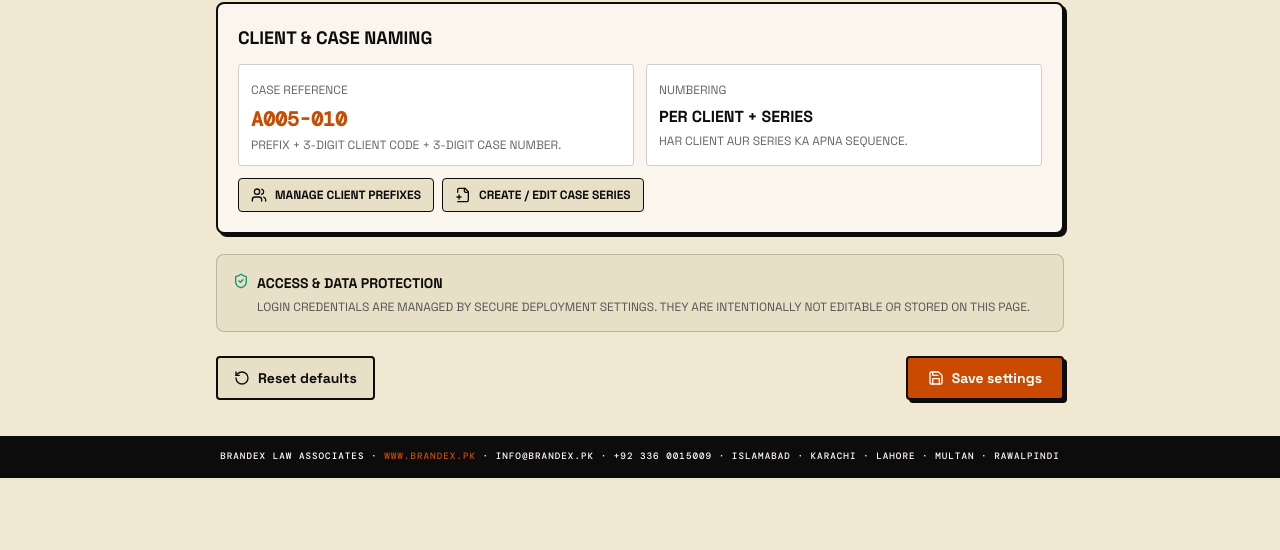
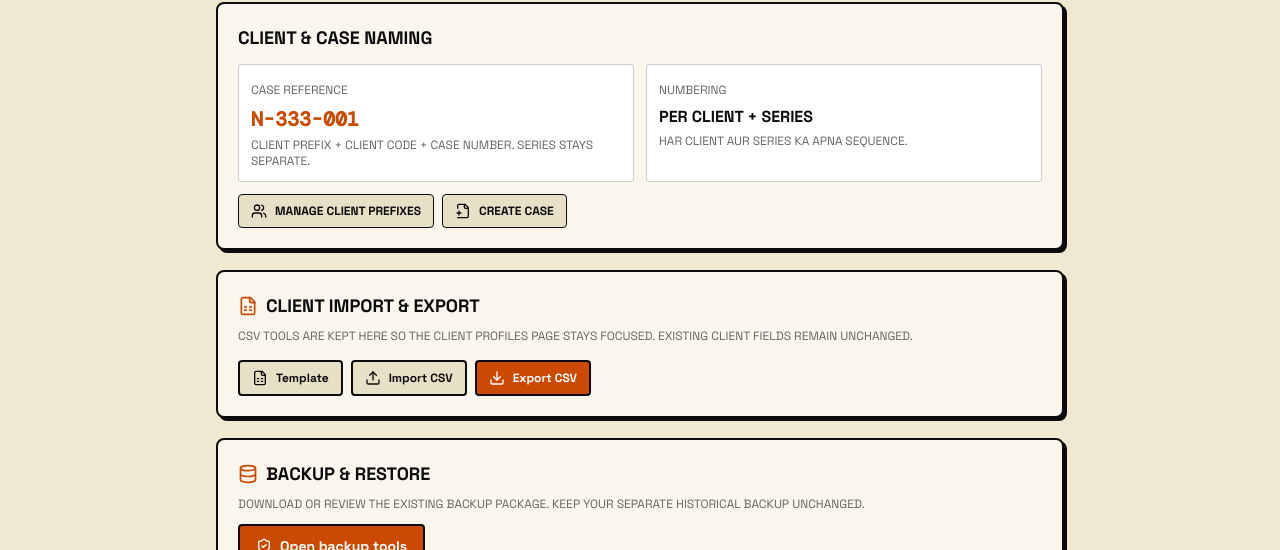
Before and after one commit to 0utLawzz/Brandex-Workflow, a Next.js app: page /settings in a window 1280 px wide. Shown: the part 402-952 px from the top of the page. Before the commit the page ends 880 px from the top, so only its background shows below. Built offline with nearby package versions, Linux system fonts and the light colour scheme; no server answers.

Commit message:
Bring backup and client CSV tools into Settings

```diff
--- a/app/settings/page.tsx
+++ b/app/settings/page.tsx
@@ -4,7 +4,9 @@ import React, { useEffect, useState } from 'react';
 import Link from 'next/link';
 import Navbar from '@/app/components/Navbar';
 import Footer from '@/app/components/Footer';
-import { Settings, Save, RotateCcw, CheckCircle2, Table2, Users, FilePlus2, ShieldCheck } from 'lucide-react';
+import { Settings, Save, RotateCcw, CheckCircle2, Table2, Users, FilePlus2, ShieldCheck, Database } from 'lucide-react';
+import DataBackupModal from '@/app/components/DataBackupModal';
+import ClientCsvTools from '@/app/components/ClientCsvTools';
 import { DEFAULT_WORKSPACE_PREFERENCES, readWorkspacePreferences, saveWorkspacePreferences } from '@/lib/workspace-preferences';
 import type { WorkspacePreferences } from '@/lib/workspace-preferences';
 
@@ -12,6 +14,7 @@ export default function SettingsPage() {
   const [preferences, setPreferences] = useState<WorkspacePreferences>(DEFAULT_WORKSPACE_PREFERENCES);
   const [saved, setSaved] = useState(false);
   const [error, setError] = useState('');
+  const [showBackupModal, setShowBackupModal] = useState(false);
 
   useEffect(() => { setPreferences(readWorkspacePreferences()); }, []);
 
@@ -72,13 +75,21 @@ export default function SettingsPage() {
         <section className="mb-5 rounded-lg border-2 border-[#0C0C0C] bg-[#FAF6EE] p-4 shadow-[3px_3px_0_#0C0C0C] sm:p-5">
           <h2 className="mb-3 text-lg font-bold">Client &amp; case naming</h2>
           <div className="grid gap-3 sm:grid-cols-2">
-            <div className="rounded border border-[#0C0C0C]/20 bg-white p-3"><span className="text-xs text-[#666]">Case reference</span><div className="mt-1 font-['DM_Mono',monospace] text-xl font-bold text-[#C94A00]">A005-010</div><p className="mt-1 text-xs text-[#666]">Prefix + 3-digit client code + 3-digit case number.</p></div>
+            <div className="rounded border border-[#0C0C0C]/20 bg-white p-3"><span className="text-xs text-[#666]">Case reference</span><div className="mt-1 font-['DM_Mono',monospace] text-xl font-bold text-[#C94A00]">N-333-001</div><p className="mt-1 text-xs text-[#666]">Client prefix + client code + case number. Series stays separate.</p></div>
             <div className="rounded border border-[#0C0C0C]/20 bg-white p-3"><span className="text-xs text-[#666]">Numbering</span><div className="mt-1 text-base font-bold">Per client + series</div><p className="mt-1 text-xs text-[#666]">Har client aur series ka apna sequence.</p></div>
           </div>
           <div className="mt-3 flex flex-wrap gap-2">
             <Link href="/clients" className="inline-flex items-center gap-2 rounded border border-[#0C0C0C] bg-[#E8DFC7] px-3 py-2 text-xs font-bold"><Users className="h-4 w-4" /> Manage client prefixes</Link>
-            <Link href="/trademark-application" className="inline-flex items-center gap-2 rounded border border-[#0C0C0C] bg-[#E8DFC7] px-3 py-2 text-xs font-bold"><FilePlus2 className="h-4 w-4" /> Create / edit case series</Link>
+            <Link href="/trademark-application" className="inline-flex items-center gap-2 rounded border border-[#0C0C0C] bg-[#E8DFC7] px-3 py-2 text-xs font-bold"><FilePlus2 className="h-4 w-4" /> Create case</Link>
           </div>
+        </section>
+
+        <ClientCsvTools />
+
+        <section className="my-5 rounded-lg border-2 border-[#0C0C0C] bg-[#FAF6EE] p-4 shadow-[3px_3px_0_#0C0C0C] sm:p-5">
+          <h2 className="mb-2 flex items-center gap-2 text-lg font-bold"><Database className="h-5 w-5 text-[#C94A00]" /> Backup &amp; restore</h2>
+          <p className="mb-3 text-xs text-[#666]">Download or review the existing backup package. Keep your separate historical backup unchanged.</p>
+          <button type="button" onClick={() => setShowBackupModal(true)} className="inline-flex items-center gap-2 rounded border-2 border-[#0C0C0C] bg-[#C94A00] px-4 py-2.5 text-sm font-bold text-white"><ShieldCheck className="h-4 w-4" /> Open backup tools</button>
         </section>
 
         <section className="mb-6 rounded-lg border border-[#0C0C0C]/20 bg-[#E8DFC7] p-4">
@@ -91,6 +102,7 @@ export default function SettingsPage() {
         </div>
       </main>
       <Footer />
+      <DataBackupModal isOpen={showBackupModal} onClose={() => setShowBackupModal(false)} />
     </div>
   );
 }
```
